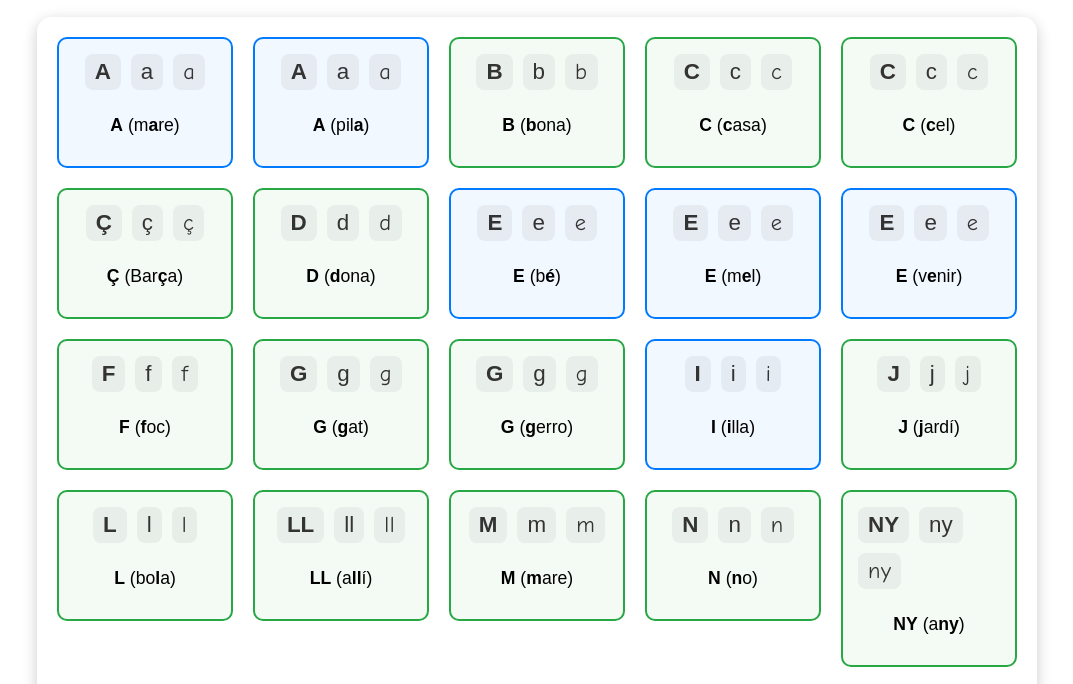
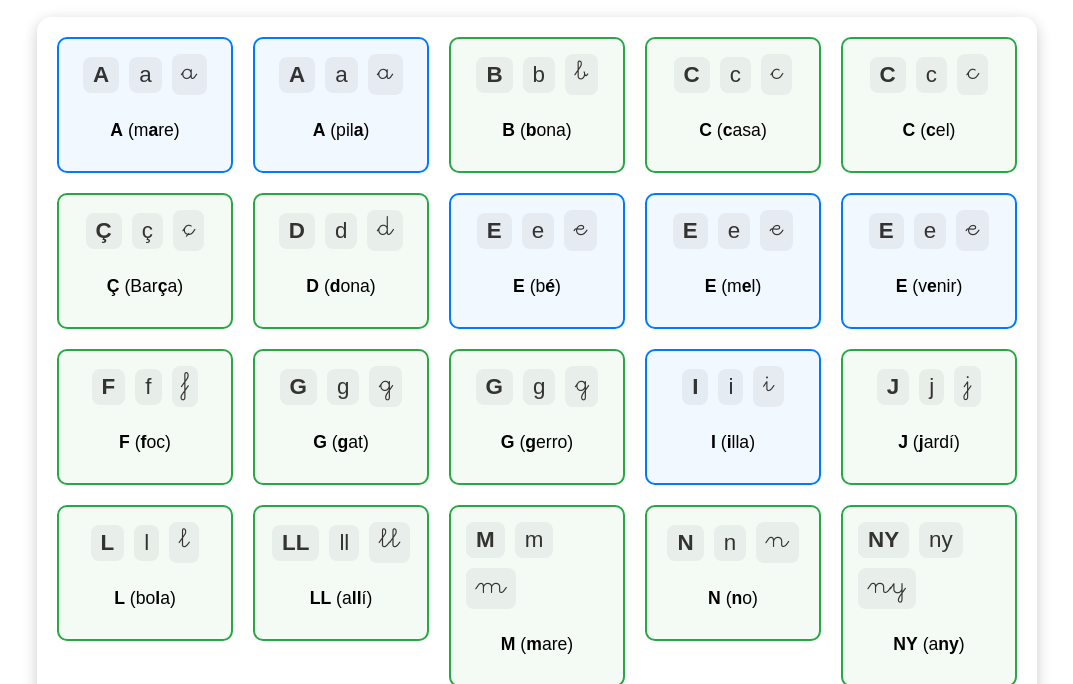
Before and after one commit to audiophrases/Grafies-i-sons-del-catala-central, a plain HTML site: page index.html in a window 1280 px wide. Shown: the part 81-765 px from the top of the page, without its empty margins (103-1176 px from the left). Drawn offline with Linux system fonts and the light colour scheme.

Commit message:
Add Massarella font and apply to script lettering

```diff
--- a/index.html
+++ b/index.html
@@ -5,6 +5,13 @@
     <meta name="viewport" content="width=device-width, initial-scale=1.0">
     <title>Grafies i sons del català central</title>
     <style>
+        @font-face {
+            font-family: 'Massarella';
+            src: url('Massarella.ttf') format('truetype');
+            font-weight: normal;
+            font-style: normal;
+        }
+
         body {
             font-family: Arial, sans-serif;
             background-image: url('background.jpg'); /* Replace with your background image */
@@ -82,7 +89,7 @@
         }
 
         .letter-forms .script {
-            font-family: 'Brush Script MT', 'Lucida Handwriting', 'Pacifico', 'Comic Sans MS', cursive;
+            font-family: 'Massarella', 'Brush Script MT', 'Lucida Handwriting', 'Pacifico', 'Comic Sans MS', cursive;
             font-weight: 400;
             letter-spacing: 0.5px;
         }
```
Also changed, not shown: Massarella.ttf (renamed from massallera.TTF).
